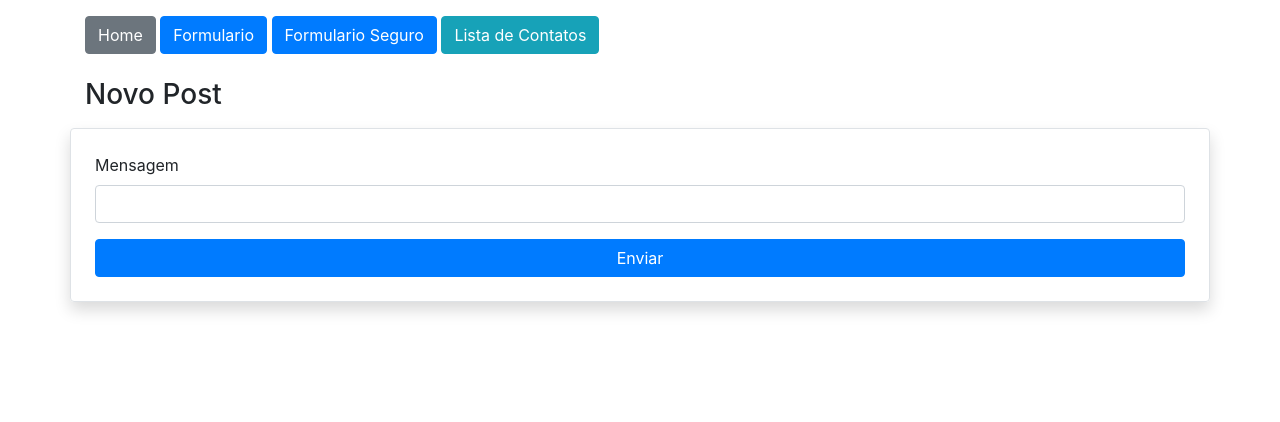
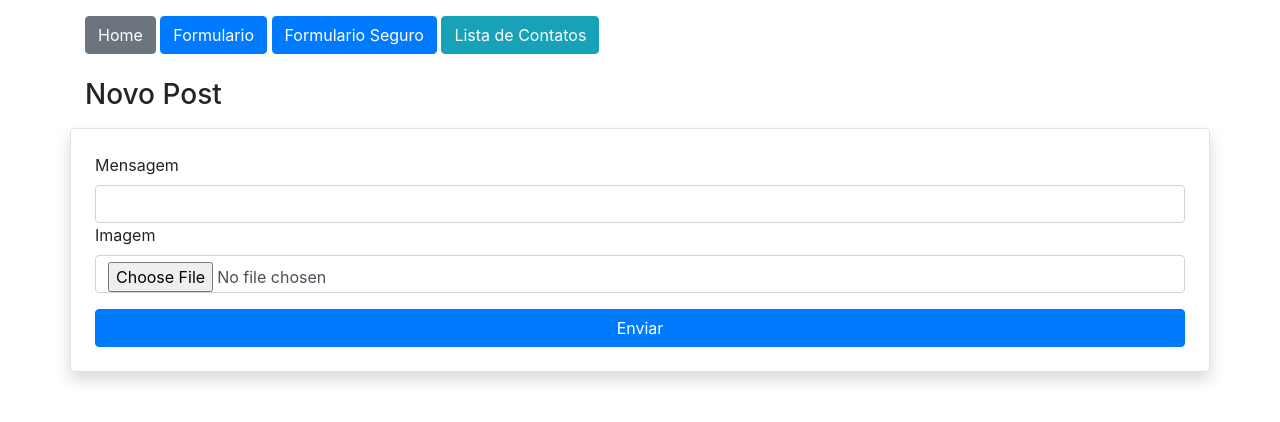
Before and after one commit to DuqueMajores/estudo_flask, a Flask app: page /post/novo/ in a window 1280 px wide. Shown: the top 422 px of the page. Run offline with Flask 3, Linux system fonts and the light colour scheme; the visitor is signed in with stand-in values (Sample User, id 1); some libraries are stand-ins or nearby versions.

Commit message:
Comentarios

```diff
--- a/app/__init__.py
+++ b/app/__init__.py
@@ -14,6 +14,7 @@ app.config['SQLALCHEMY_DATABASE_URI'] = os.getenv('DATABASE_URI')
 app.config['SQLALCHEMY_TRACK_MODIFICATIONS'] = False
 
 app.config['SECRET_KEY'] = os.getenv('SECRET_KEY')
+app.config['UPLOAD_FILES'] = r'static/data'
 
 db = SQLAlchemy(app)
 migrate = Migrate(app, db)
--- a/app/forms.py
+++ b/app/forms.py
@@ -1,8 +1,11 @@
 from flask_wtf import FlaskForm
-from wtforms import StringField, SubmitField, PasswordField
+from wtforms import StringField, SubmitField, PasswordField, FileField
 from wtforms.validators import DataRequired, Email, EqualTo, ValidationError
 
-from app import db, bcrypt
+import os
+from werkzeug.utils import secure_filename
+
+from app import db, bcrypt, app
 from app.models import Contato, User, Post, PostComentarios
 
 class UserForm(FlaskForm):
@@ -65,13 +68,26 @@ class ContatoForm(FlaskForm):
 
 class PostForm(FlaskForm):
     mensagem = StringField('Mensagem', validators=[DataRequired()])
+    imagem = FileField('Imagem', validators=[DataRequired()])
     btnSubmit = SubmitField('Enviar')
 
     def save(self, user_id):
+        imagem = self.imagem.data
+        nome_seguro = secure_filename(imagem.filename)
         post = Post(
             mensagem = self.mensagem.data,
-            user_id = user_id
+            user_id = user_id,
+            imagem = nome_seguro
         )
+
+        caminho = os.path.join(
+            os.path.abspath(os.path.dirname(__file__)),
+            app.config['UPLOAD_FILES'],
+            'post',
+            nome_seguro
+        )
+
+        imagem.save(caminho)
 
         db.session.add(post)
         db.session.commit()
--- a/app/models.py
+++ b/app/models.py
@@ -25,6 +25,7 @@ class Contato(db.Model):
 class Post(db.Model):
     id = db.Column(db.Integer, primary_key=True)
     mensagem = db.Column(db.String, nullable=True)
+    imagem = db.Column(db.String, nullable=True, default='default.png')
     user_id = db.Column(db.Integer, db.ForeignKey('user.id'), nullable=True)
     comentarios = db.relationship('PostComentarios', backref='post', lazy=True)
 
--- a/app/static/css/style.css
+++ b/app/static/css/style.css
@@ -2,3 +2,7 @@
 .table tr td a img{
     width: 20px;
 }
+
+#img_post{
+    width: 460px;
+}
--- a/app/templates/post.html
+++ b/app/templates/post.html
@@ -15,6 +15,8 @@
                 <h5>Mensagem:</h5>
                 <div class="col-12 border ronded p-4 shadow">
                     {{post.mensagem}}
+                    <hr>
+                    <img id="img_post" src="{{url_for('static', filename='data/post/{}'.format(post.imagem))}}" alt="">
                 </div>
             </div>
 
--- a/app/templates/post_lista.html
+++ b/app/templates/post_lista.html
@@ -20,7 +20,7 @@
                         </tr>
                     </thead>
                     <tbody>
-                        {% for linha in posts %}
+                        {% for linha in posts|reverse %}
                         <tr>
                             <td>
                                 {{linha.msg_resumo()}}
--- a/app/templates/post_novo.html
+++ b/app/templates/post_novo.html
@@ -9,11 +9,14 @@
         <div class="row col-9 mt-4">
             <h3>Novo Post</h3>
         </div>
-        <form action="" method="post" class="row mt-2 p-4 rounded border shadow">
+        <form action="" method="post" class="row mt-2 p-4 rounded border shadow" enctype="multipart/form-data">
             {{form.csrf_token}}
 
             {{form.mensagem.label()}}
             {{form.mensagem(class="form-control")}}
+
+            {{form.imagem.label()}}
+            {{form.imagem(class="form-control")}}
 
             {{form.btnSubmit(class="btn btn-primary col-12 mt-3")}}
         </form>
```
Also changed, not shown: migrations/versions/5703d1cbb592_.py (added, +32 -0 lines), app/static/data/post/default.pgn.png (added), app/static/data/post/deserto_saara.pgn.webp (added), app/static/data/post/pinguins.png (added), instance/database.db.
